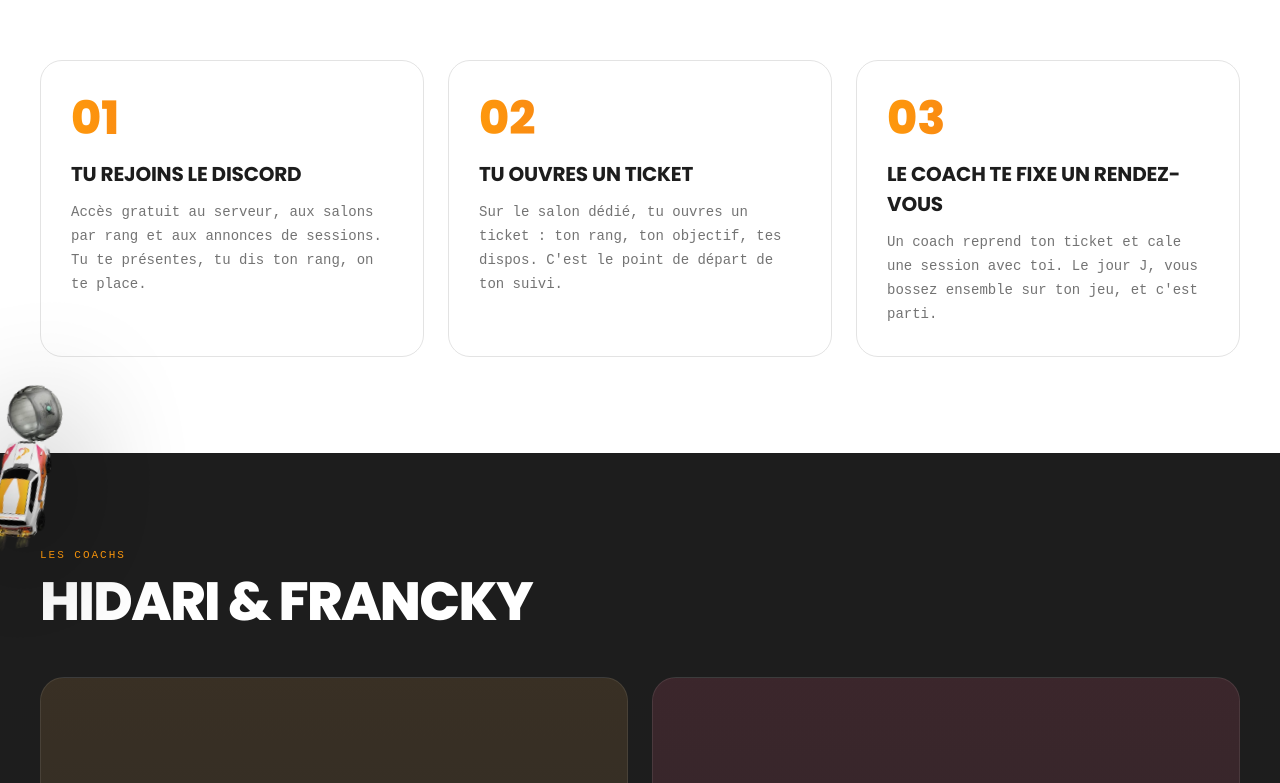
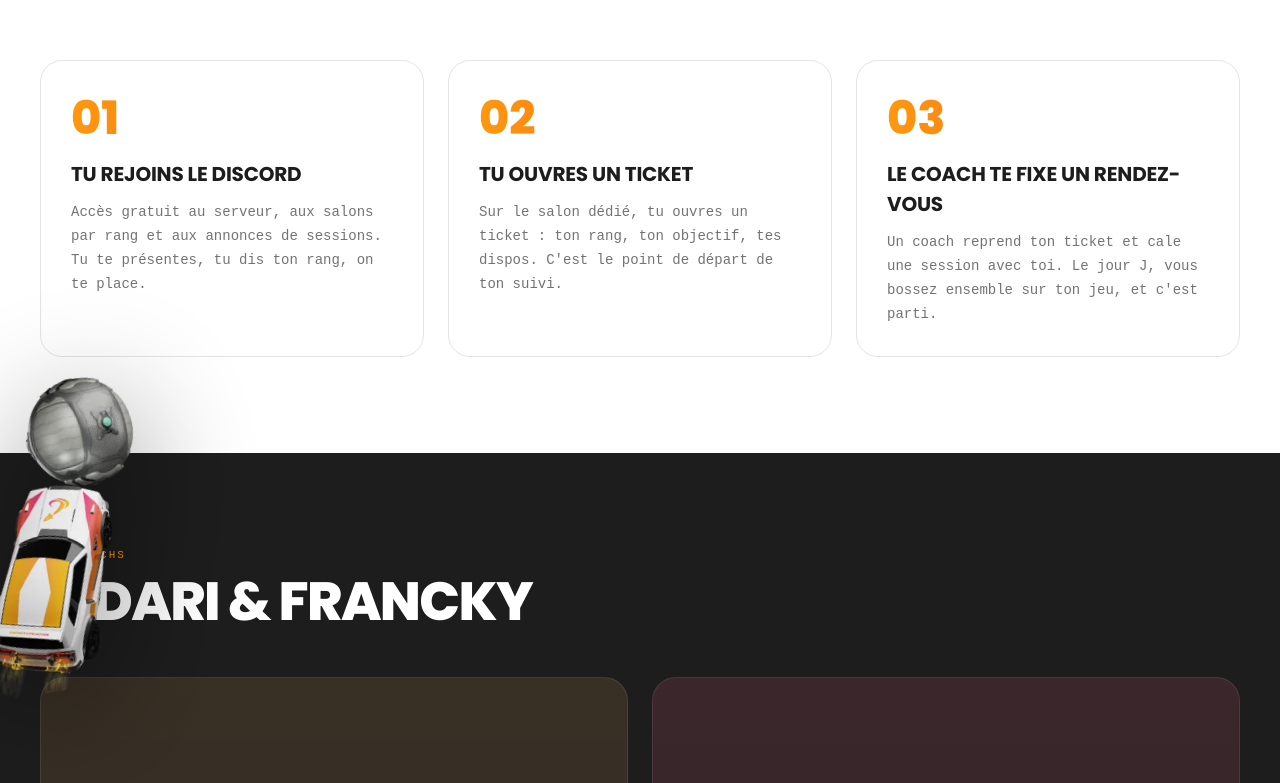
Before and after one commit to PulCarl/rocket-evolution-landing, a React (Vite) app: page / in a window 1280 px wide. Shown: the part 1271-2054 px from the top of the page. Built offline with nearby package versions, Linux system fonts and the light colour scheme; a web font is replaced by a local one.

Commit message:
Scale up the fennec/ball decorative render on the Méthode section
Matches the reference sizing from the design tool: the render was too
small before (320px) and barely visible. Now 620px, straddling the
Méthode/Coachs boundary the way the original handoff intended.

```diff
--- a/src/components/Method.module.css
+++ b/src/components/Method.module.css
@@ -96,9 +96,9 @@
 
 .decor {
   position: absolute;
-  left: -120px;
-  bottom: -90px;
-  width: 320px;
+  left: -220px;
+  bottom: -230px;
+  width: 620px;
   height: auto;
   transform: rotate(-10deg);
   filter: drop-shadow(0 30px 60px rgba(0, 0, 0, 0.45));
```
